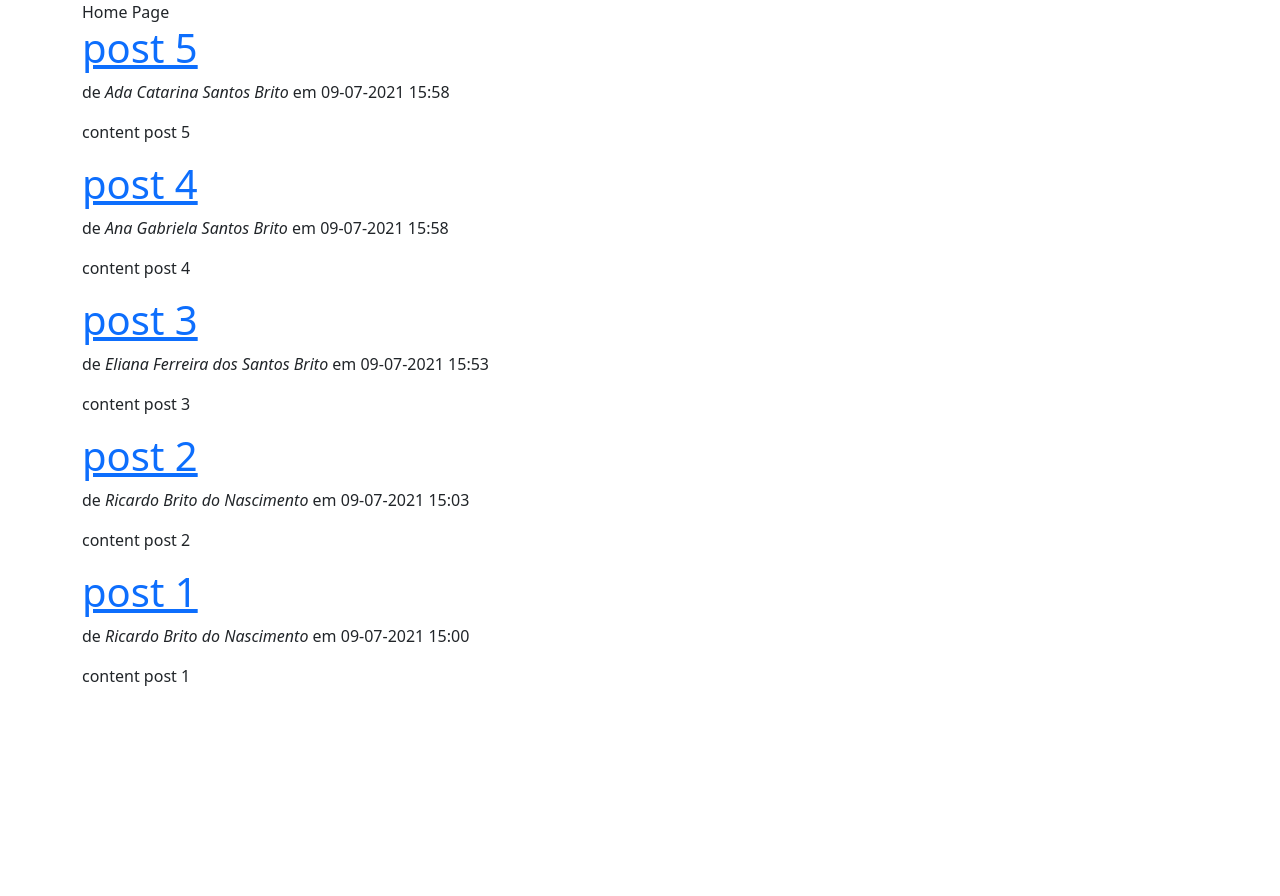
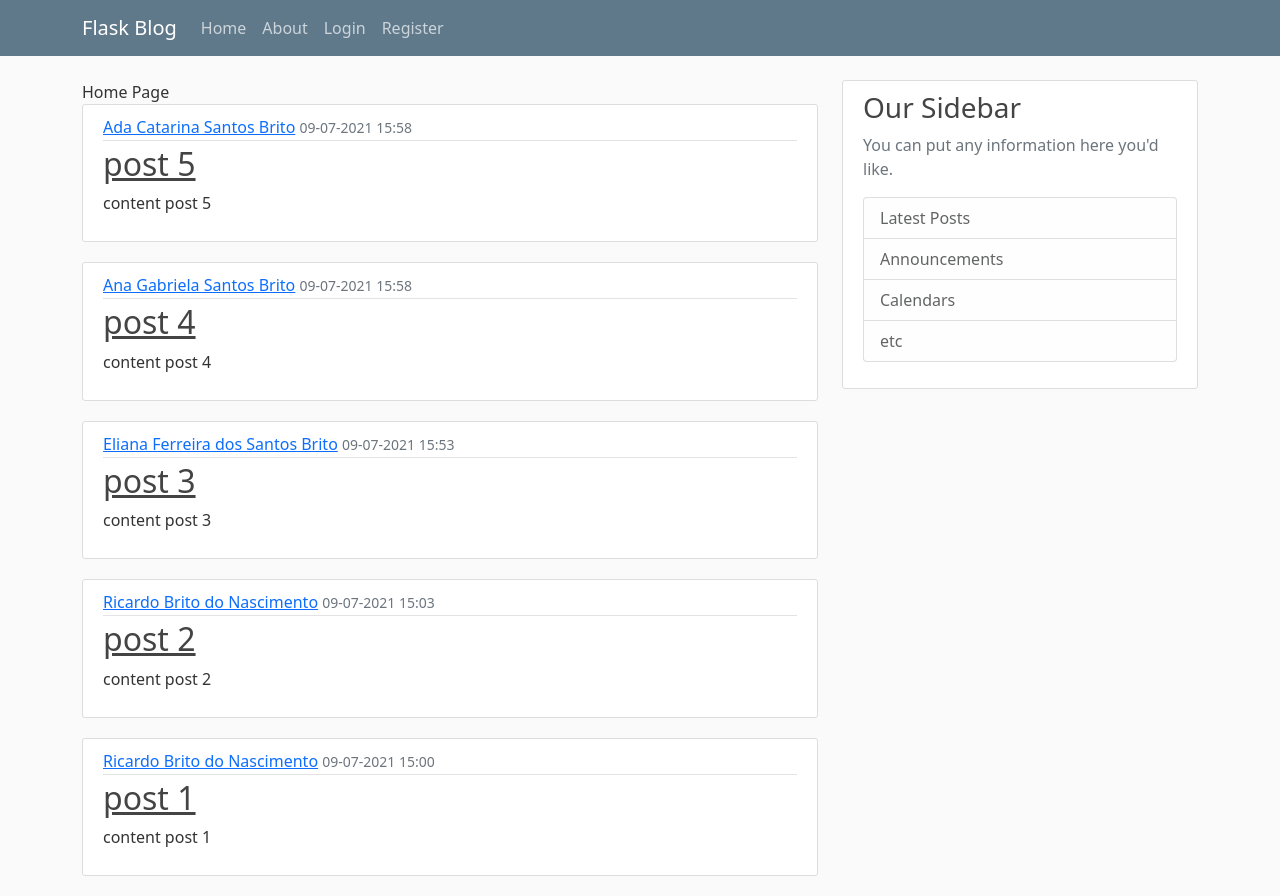
Before and after one commit to incolumepy-cursos/incolumepy.flaskproject, a Flask app: page / in a window 1280 px wide. Before the commit the page ends 686 px from the top, so only its background shows below. Run offline with Flask 2, Linux system fonts and the light colour scheme.

Commit message:
Customização do layout de exibição web

```diff
--- /dev/null
+++ b/incolumepy/flaskproject/static/css/main.css
@@ -0,0 +1,80 @@
+body {
+  background: #fafafa;
+  color: #333333;
+  margin-top: 5rem;
+}
+
+h1, h2, h3, h4, h5, h6 {
+  color: #444444;
+}
+
+.bg-steel {
+  background-color: #5f788a;
+}
+
+.site-header .navbar-nav .nav-link {
+  color: #cbd5db;
+}
+
+.site-header .navbar-nav .nav-link:hover {
+  color: #ffffff;
+}
+
+.site-header .navbar-nav .nav-link.active {
+  font-weight: 500;
+}
+
+.content-section {
+  background: #ffffff;
+  padding: 10px 20px;
+  border: 1px solid #dddddd;
+  border-radius: 3px;
+  margin-bottom: 20px;
+}
+
+.article-title {
+  color: #444444;
+}
+
+a.article-title:hover {
+  color: #428bca;
+  text-decoration: none;
+}
+
+.article-content {
+  white-space: pre-line;
+}
+
+.article-img {
+  height: 65px;
+  width: 65px;
+  margin-right: 16px;
+}
+
+.article-metadata {
+  padding-bottom: 1px;
+  margin-bottom: 4px;
+  border-bottom: 1px solid #e3e3e3
+}
+
+.article-metadata a:hover {
+  color: #333;
+  text-decoration: none;
+}
+
+.article-svg {
+  width: 25px;
+  height: 25px;
+  vertical-align: middle;
+}
+
+.account-img {
+  height: 125px;
+  width: 125px;
+  margin-right: 20px;
+  margin-bottom: 16px;
+}
+
+.account-heading {
+  font-size: 2.5rem;
+}
--- a/incolumepy/flaskproject/templates/home.html
+++ b/incolumepy/flaskproject/templates/home.html
@@ -1,9 +1,16 @@
 {% extends "layout.html" %}
-{% block body %}
+{% block content %}
 Home Page
 {% for post in posts %}
-<h1><a href="/post/{{post.id}}">{{post.title}}</a> </h1>
-<p> de <em>{{post.author}}</em> em {{ post.posted}}</p>
-<p> {{post.content}}</p>
+<article class="media content-section">
+  <div class="media-body">
+    <div class="article-metadata">
+      <a class="mr-2" href="#">{{ post.author }}</a>
+      <small class="text-muted">{{ post.posted }}</small>
+    </div>
+    <h2><a class="article-title" href="#">{{ post.title }}</a></h2>
+    <p class="article-content">{{ post.content }}</p>
+  </div>
+</article>
 {% endfor %}
 {% endblock %}
--- a/incolumepy/flaskproject/templates/layout.html
+++ b/incolumepy/flaskproject/templates/layout.html
@@ -13,15 +13,52 @@
 
     <!-- Bootstrap CSS -->
     <link href="https://cdn.jsdelivr.net/npm/bootstrap@5.0.2/dist/css/bootstrap.min.css" rel="stylesheet" integrity="sha384-EVSTQN3/azprG1Anm3QDgpJLIm9Nao0Yz1ztcQTwFspd3yD65VohhpuuCOmLASjC" crossorigin="anonymous">
-
+    <link rel="stylesheet" type="text/css" href="{{ url_for('static', filename='css/main.css') }}">
 </head>
 <body>
-<header>
-    {% block header %} {% endblock %}
-</header>
-<div class="container">
-    {% block body %} {% endblock %}
-</div>
+    <header class="site-header">
+      <nav class="navbar navbar-expand-md navbar-dark bg-steel fixed-top">
+        <div class="container">
+          <a class="navbar-brand mr-4" href="/">Flask Blog</a>
+          <button class="navbar-toggler" type="button" data-toggle="collapse" data-target="#navbarToggle" aria-controls="navbarToggle" aria-expanded="false" aria-label="Toggle navigation">
+            <span class="navbar-toggler-icon"></span>
+          </button>
+          <div class="collapse navbar-collapse" id="navbarToggle">
+            <div class="navbar-nav mr-auto">
+              <a class="nav-item nav-link" href="/">Home</a>
+              <a class="nav-item nav-link" href="/about">About</a>
+            </div>
+            <!-- Navbar Right Side -->
+            <div class="navbar-nav">
+              <a class="nav-item nav-link" href="/login">Login</a>
+              <a class="nav-item nav-link" href="/register">Register</a>
+            </div>
+          </div>
+        </div>
+      </nav>
+    </header>
+
+<main role="main" class="container">
+      <div class="row">
+        <div class="col-md-8">
+          {% block content %}{% endblock %}
+        </div>
+        <div class="col-md-4">
+          <div class="content-section">
+            <h3>Our Sidebar</h3>
+            <p class='text-muted'>You can put any information here you'd like.
+              <ul class="list-group">
+                <li class="list-group-item list-group-item-light">Latest Posts</li>
+                <li class="list-group-item list-group-item-light">Announcements</li>
+                <li class="list-group-item list-group-item-light">Calendars</li>
+                <li class="list-group-item list-group-item-light">etc</li>
+              </ul>
+            </p>
+          </div>
+        </div>
+      </div>
+    </main>
+
 <footer>
     {% block footer %} {% endblock %}
 </footer>
```
